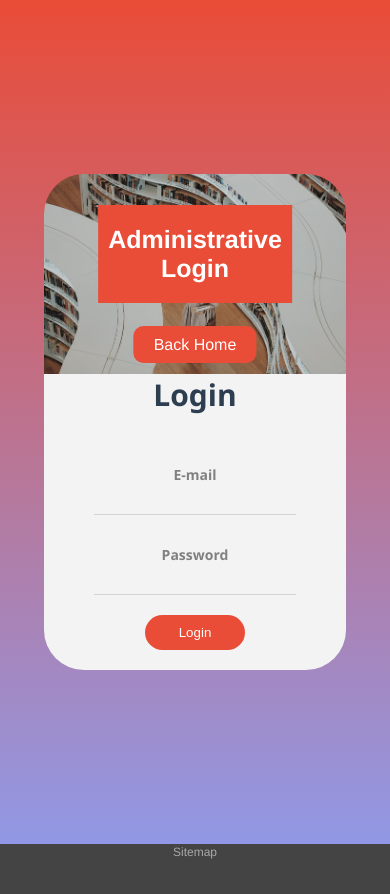
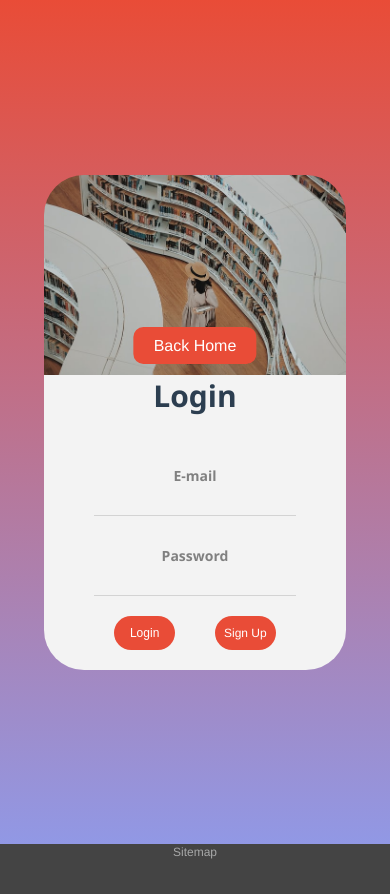
Before and after one commit to gk44739/ebook, a Vue app in the folder ebook/: page /Login in a window 390 px wide. Shown: the top 894 px of the page. Built offline with nearby package versions, Linux system fonts and the light colour scheme.

Commit message:
Login design change

```diff
--- a/ebook/src/pages/Login.vue
+++ b/ebook/src/pages/Login.vue
@@ -5,9 +5,6 @@
         <div class="login-img-div">
           <div class="backToHome">
             <router-link to="/" exact>Back Home</router-link>
-          </div>
-          <div class="loginDescription">
-            <h1>Administrative Login</h1>
           </div>
           <img src="../assets/loginpic.png" alt="" />
         </div>
@@ -26,6 +23,7 @@
               </div>
               <div class="butonat-div">
                 <button @click="login()" id="loginButton">Login</button>
+                <router-link to="/SignUp">Sign Up</router-link>
               </div>
             </form>
           </div>
@@ -50,7 +48,6 @@ export default {
         login(){
             app.auth().signInWithEmailAndPassword(this.email, this.password).then(() => {
                 this.$emit("logged","true");
-
                 this.$router.replace({path:'/'});
             }).catch(error => {
               this.active=true;
@@ -118,7 +115,7 @@ export default {
 }
 .content .loginError{
   position: absolute;
-  top: 30%;
+  top: 10%;
   left: 50%;
   transform: translate(-50%,-50%);
   display: flex;
@@ -130,6 +127,8 @@ export default {
   border-radius: 20px;
   padding: 0px;
   transition: .3s ease-in-out;
+  text-align: center;
+  width: 90%;
 }
 .content .loginError.active{
   visibility: visible;
@@ -202,6 +201,7 @@ export default {
   justify-content: center;
 }
 
+.butonat-div a,
 .butonat-div button {
   margin: 20px;
   border: none;
@@ -212,6 +212,9 @@ export default {
   color: white;
   cursor: pointer;
   border-radius: 50px;
+  text-decoration: none;
+  font-size: 12px;
+  text-align: center;
 }
 @media only screen and (max-width: 767px){
   .loginForm{
@@ -236,8 +239,10 @@ export default {
     border-bottom-right-radius: 40px;
     border-bottom-left-radius: 40px;
   }
-
-   .loginDescription h1{
+  .content .loginError{
+    top: -35%;
+  }
+  .loginDescription h1{
     font-size: 25px;
   }
 }
```
